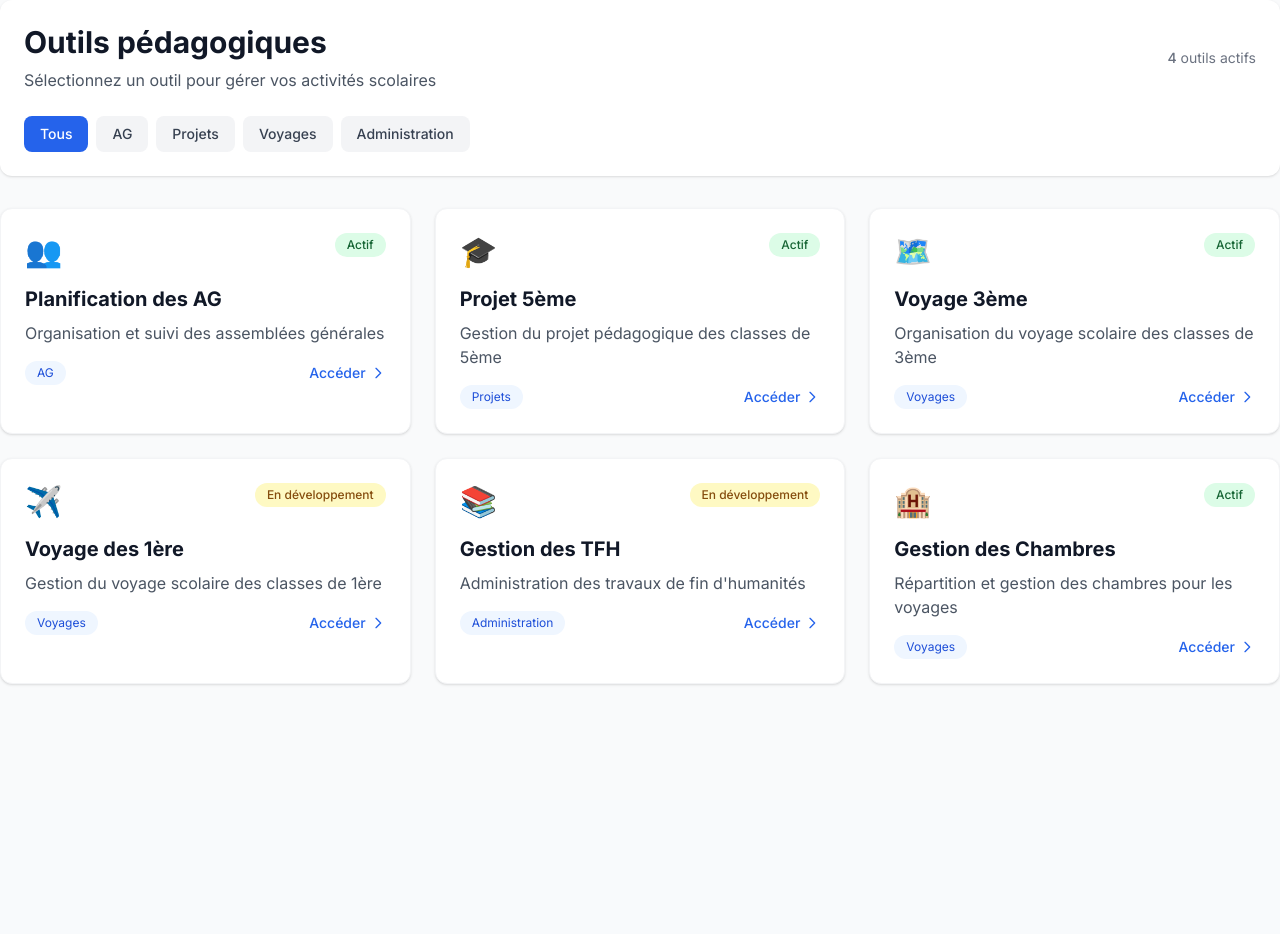
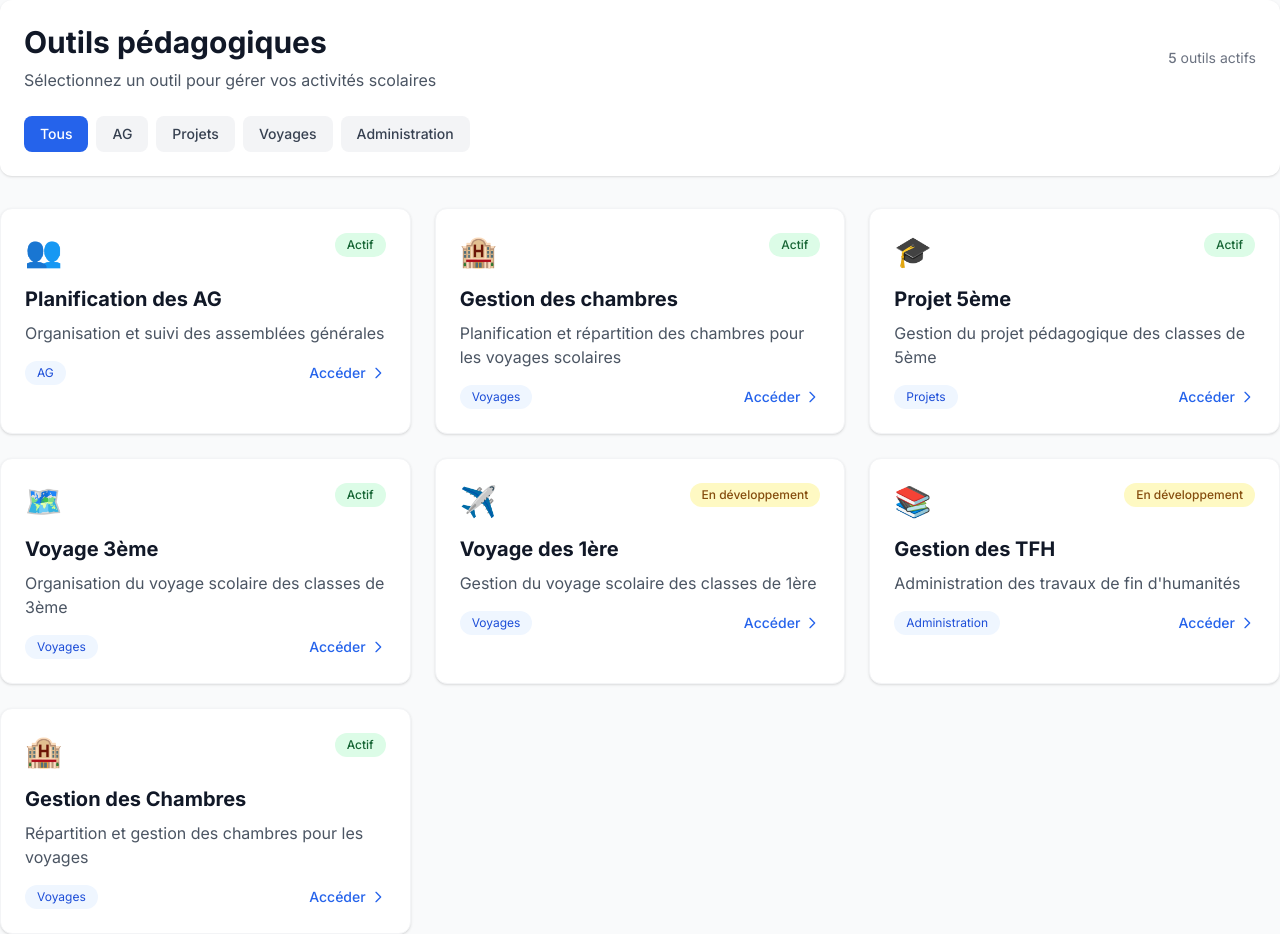
Before and after one commit to laumaq/gestion-projets-ecole, a Next.js app: page /tools in a window 1280 px wide. Before the commit the page ends 800 px from the top, so only its background shows below. Built offline with nearby package versions, Linux system fonts and the light colour scheme.

Commit message:
Update page.tsx

```diff
--- a/app/tools/page.tsx
+++ b/app/tools/page.tsx
@@ -23,6 +23,15 @@ export default function ToolsPage() {
       path: '/tools/ag',
       status: 'active',
       category: 'AG'
+    },
+    {
+      id: 7,
+      title: 'Gestion des chambres',
+      description: 'Planification et répartition des chambres pour les voyages scolaires',
+      icon: '🏨',
+      path: '/tools/voyages',  // ← Point d'entrée
+      status: 'active',
+      category: 'Voyages'
     },
     {
       id: 2,
```
